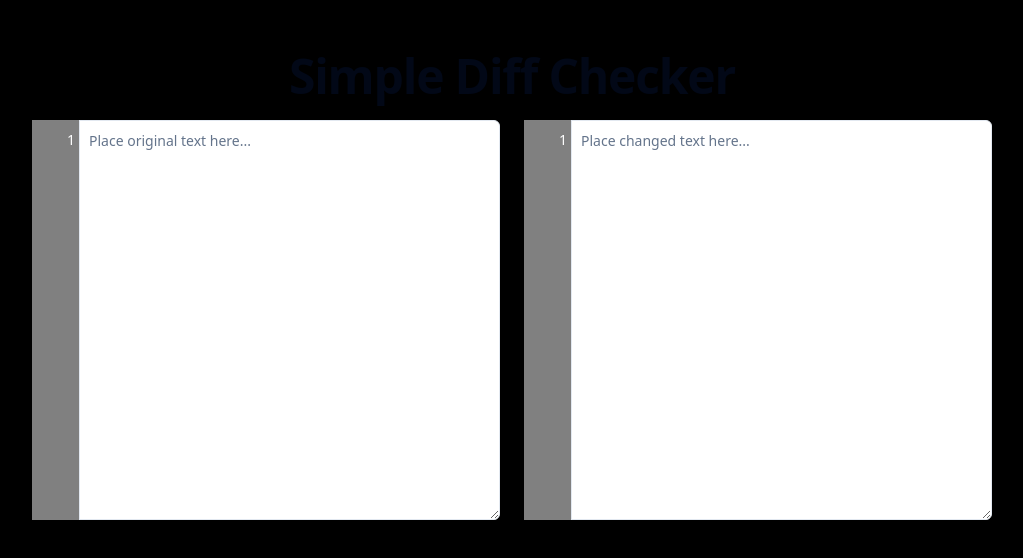
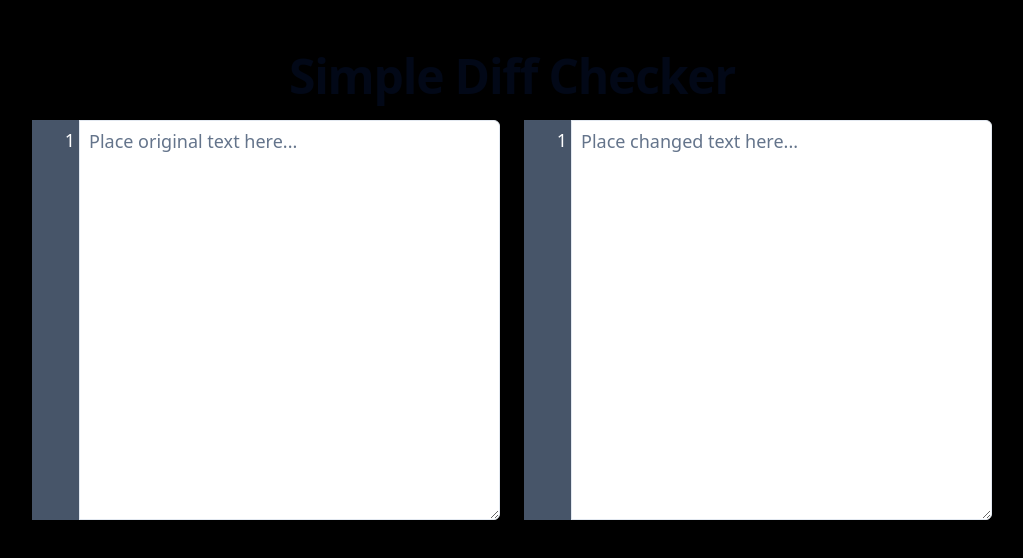
Before and after one commit to jeffbalagosa/diff-checker, a React (Vite) app: page / in a window 1280 px wide. Shown: the top 558 px of the page, without its empty margins (128-1151 px from the left). Built offline with nearby package versions, Linux system fonts and the light colour scheme.

Commit message:
chore: Update line number styling in TextPanel component

```diff
--- a/src/components/TextPanel/TextPanel.tsx
+++ b/src/components/TextPanel/TextPanel.tsx
@@ -28,12 +28,11 @@ const TextPanel = React.forwardRef<HTMLTextAreaElement, TextareaProps>(
         <div
           id="lineNumbers"
           ref={lineNumbersRef}
-          className="absolute top-0 left-0 w-12 h-full border-r border-input bg-background text-sm text-muted-foreground flex flex-col items-center overflow-hidden"
+          className="absolute top-0 left-0 w-12 h-full border-r border-input bg-background bg-slate-600 text-lg text-muted-foreground flex flex-col items-center overflow-hidden"
           style={{
             paddingTop: '0.5rem',
             paddingBottom: '0.5rem',
             lineHeight: '1.5rem',
-            backgroundColor: 'grey',
             color: 'white',
           }}
         >
@@ -49,7 +48,7 @@ const TextPanel = React.forwardRef<HTMLTextAreaElement, TextareaProps>(
         </div>
         <textarea
           className={cn(
-            'flex-1 min-h-[80px] w-full pl-14 pr-3 py-2 rounded-md border border-input bg-background text-sm ring-offset-background placeholder:text-muted-foreground focus-visible:outline-none focus-visible:ring-2 focus-visible:ring-ring focus-visible:ring-offset-2 disabled:cursor-not-allowed disabled:opacity-50',
+            'flex-1 min-h-[80px] w-full pl-14 pr-3 py-2 rounded-md border border-input bg-background ring-offset-background placeholder:text-muted-foreground focus-visible:outline-none focus-visible:ring-2 focus-visible:ring-ring focus-visible:ring-offset-2 disabled:cursor-not-allowed disabled:opacity-50 text-lg',
             className
           )}
           ref={textareaRef}
```
